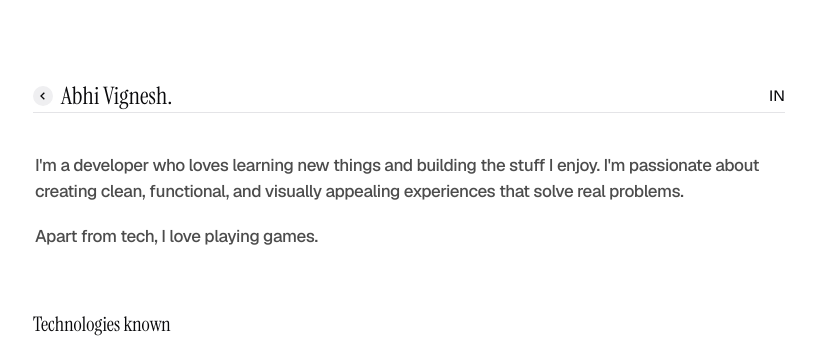
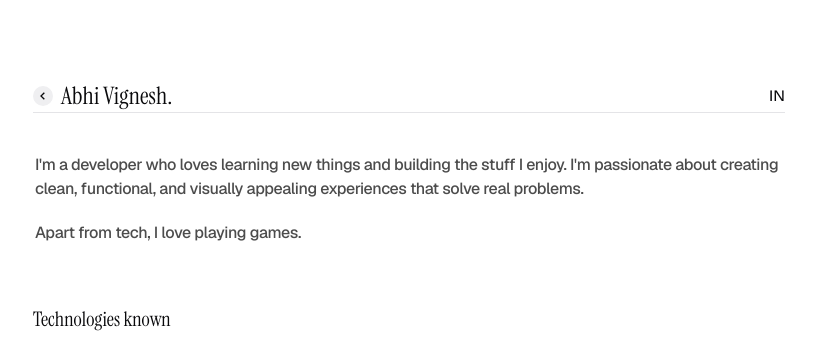
Before and after one commit to yuvanvk/portfolio, a Next.js app: page / in a window 1280 px wide. Shown: the top 340 px of the page, without its empty margins (231-1047 px from the left). Built offline with nearby package versions, Linux system fonts and the light colour scheme.

Commit message:
fix: font-weight

```diff
--- a/components/porfolio/hero-section.tsx
+++ b/components/porfolio/hero-section.tsx
@@ -2,7 +2,7 @@ import { React } from "../svgs/react";
 
 
 export const HeroSection = () => (
-  <div className="px-0.5 py-10 space-y-5 font-mono font-[500] text-black/70 dark:text-white/700 tracking-tight text-[17px]">
+  <div className="px-0.5 py-10 space-y-5 font-mono font-medium text-black/70 dark:text-white/700 tracking-tight text-[16px]">
     <p>
       I&apos;m a developer who loves learning new things and building the stuff I enjoy&#46; I&apos;m passionate about creating clean&#44; functional&#44; and visually appealing experiences that solve real problems&#46;
     </p>
```
